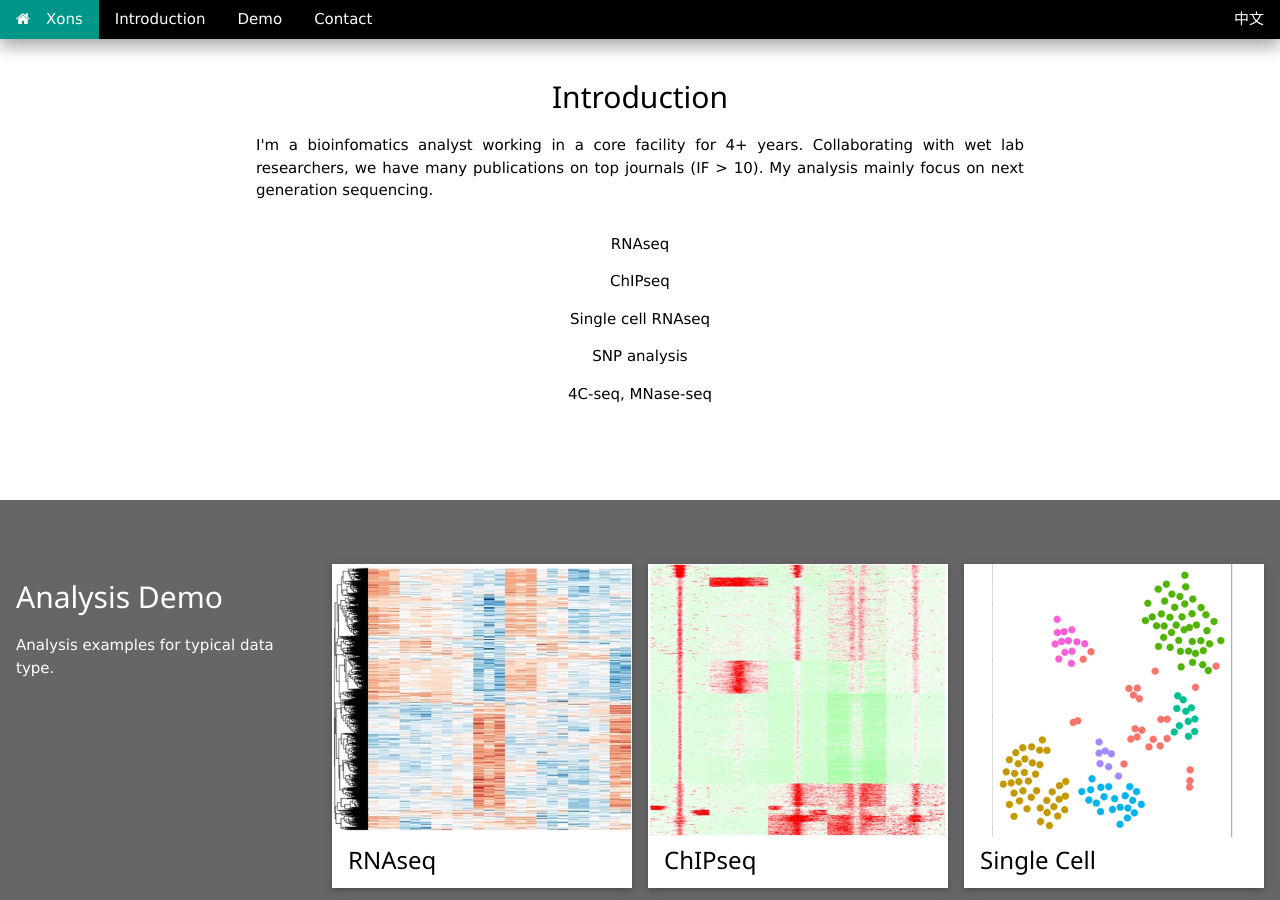
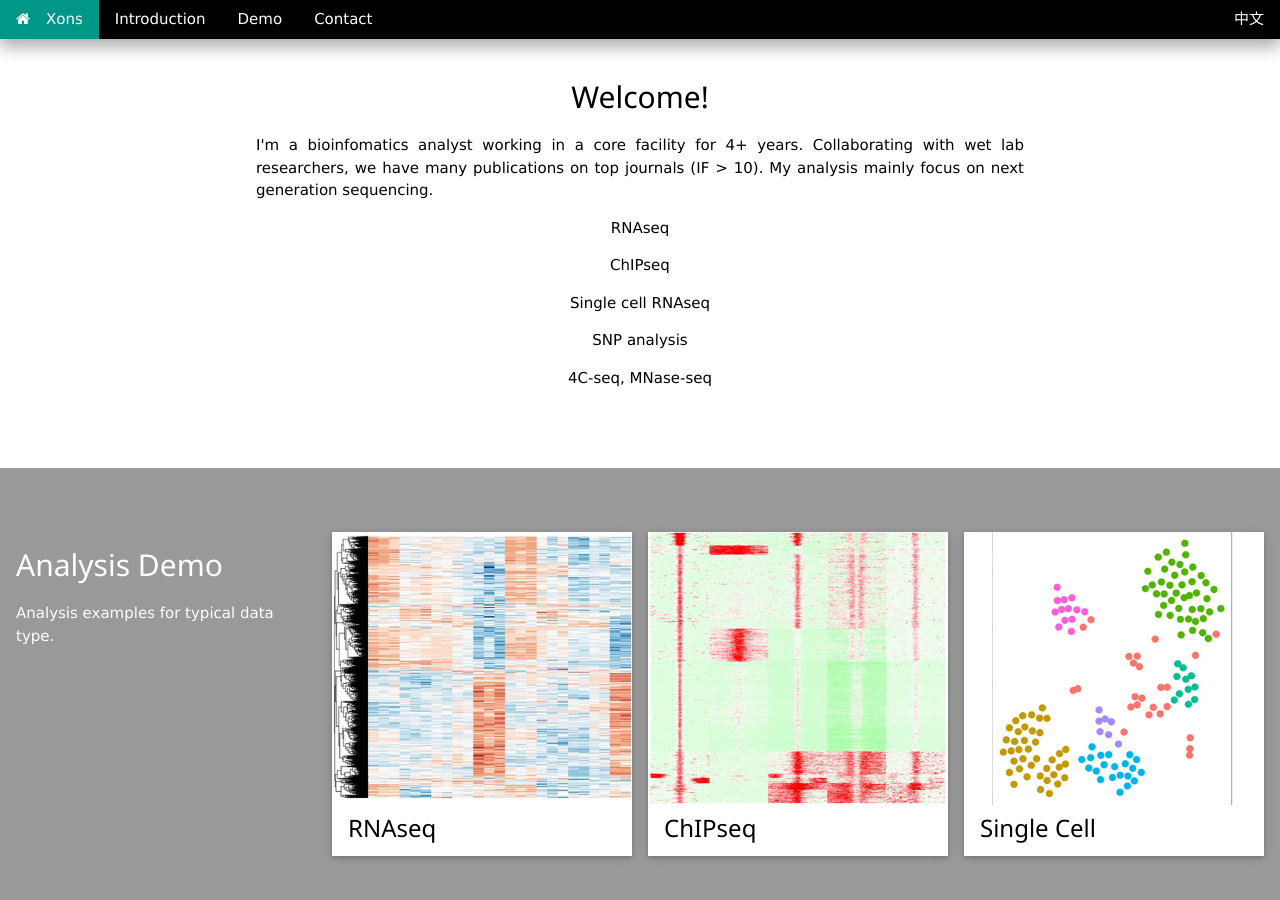
Before and after one commit to xons/xons.github.io, a Jekyll site: the page built from index.html, in a window 1280 px wide and 900 px high. Built offline with Jekyll 4.4.1, drawn with Linux system fonts in a browser that asks for light colours; nearby versions of some CDN libraries; library files that are not in the unit come from our copies.

Commit message:
Update index.html

```diff
--- a/index.html
+++ b/index.html
@@ -5,22 +5,20 @@ title: Xons
 
 <!-- Introduction -->
 <div class="w3-container w3-content w3-center w3-padding-64" style="max-width:800px" id="introduction">
-    <h2>Introduction</h2>
+    <h2>Welcome!</h2>
     <p class="w3-justify">
         I'm a bioinfomatics analyst working in a core facility for 4+ years. Collaborating with wet lab researchers, we have many publications on top journals (IF > 10).
         My analysis mainly focus on next generation sequencing.
     </p>
-    <div class="w3-panel">
     <p> RNAseq </p>
     <p> ChIPseq </p>
     <p> Single cell RNAseq </p>
     <p> SNP analysis </p>
     <p> 4C-seq, MNase-seq </p>
-    </div>
   </div>
 
 <!-- Demo Row -->
-<div class="w3-row-padding w3-padding-64 w3-theme-l2" id="demo">
+<div class="w3-row-padding w3-padding-64 w3-theme-l3" id="demo">
 
 <div class="w3-quarter">
 <h2>Analysis Demo</h2>
```
